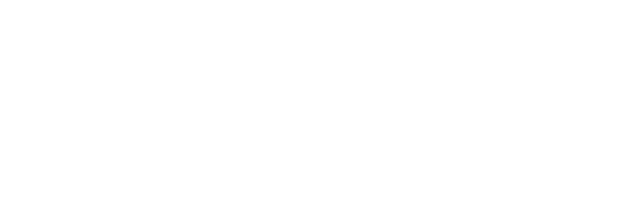
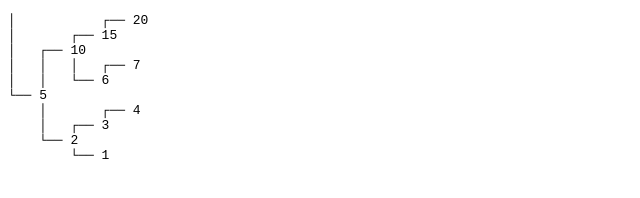
Before and after one commit to Numsik/Binary-tree, a plain HTML site: page index.html in a window 1280 px wide. Shown: the whole page, without its empty margins (0-640 px from the left). Drawn offline with Linux system fonts and the light colour scheme.

Commit message:
basic ui

```diff
--- a/index.js
+++ b/index.js
@@ -1,4 +1,5 @@
 //UI
+/*
 const prettyPrint = (node, prefix = '', isLeft = true) => {
   if (node === null) {
     return;
@@ -11,6 +12,25 @@ const prettyPrint = (node, prefix = '', isLeft = true) => {
     prettyPrint(node.left, `${prefix}${isLeft ? '    ' : '│   '}`, true);
   }
 };
+*/
+
+const prettyPrint = (node, prefix = '', isLeft = true, output = []) => {
+  if (node === null) {
+    return;
+  }
+  if (node.right !== null) {
+    prettyPrint(node.right, `${prefix}${isLeft ? '│   ' : '    '}`, false,output);
+  }
+
+  output.push(`${prefix}${isLeft ? '└── ' : '┌── '}${node.data}`);
+
+  if (node.left !== null) {
+    prettyPrint(node.left, `${prefix}${isLeft ? '    ' : '│   '}`, true, output);
+  }
+
+  return output;
+};
+
 
 
 class node{
@@ -24,7 +44,8 @@ class node{
 class Tree{
     constructor(array){
         this.root = this.buildTree(array, 0, array.length -1)
-        prettyPrint(this.root)
+        const lines = prettyPrint(this.root)
+        document.body.innerHTML = `<pre>${lines.join('\n')}</pre>`
 
     }
     buildTree(array, start, end){
@@ -40,6 +61,6 @@ class Tree{
 }
 
 
-let test = [1,2,3,4,5,6,7];
+let test = [1,2,3,4,5,6,7,10,15,20];
 
-balnc = new Tree(test, 1, 6)
+balnc = new Tree(test, 1, 6);
```
Also changed, not shown: index.html (+2 -0 lines).
